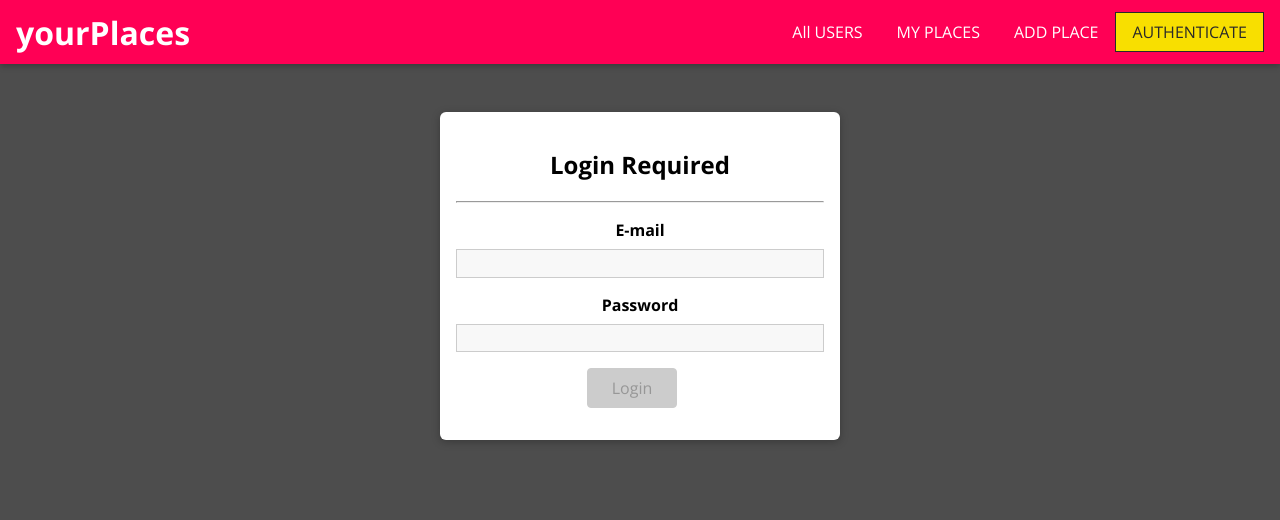
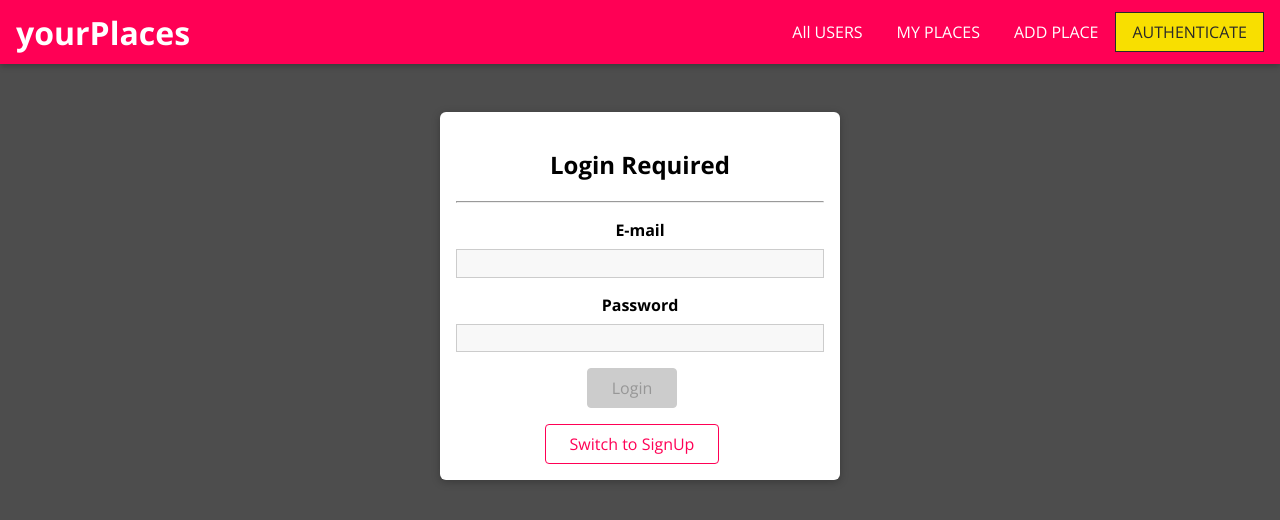
Before and after one commit to AdnanAhad/mernstackapp, a React (Create React App) app: page /auth in a window 1280 px wide. Shown: the top 520 px of the page. Built offline with nearby package versions, Linux system fonts and the light colour scheme.

Commit message:
switching from login to logout is completed

```diff
--- a/src/shared/hooks/form-hook.js
+++ b/src/shared/hooks/form-hook.js
@@ -6,6 +6,9 @@ const formReducer = (state, action) => {
     case "INPUT_CHANGE":
       let formIsValid = true;
       for (const inputId in state.inputs) {
+        if (!state.inputs[inputId]) {
+          continue;
+        }
         if (inputId === action.inputId) {
           formIsValid = formIsValid && action.isValid;
         } else {
--- a/src/users/pages/Auth.js
+++ b/src/users/pages/Auth.js
@@ -1,8 +1,9 @@
-import React from "react";
+import React, { useState } from "react";
 import "./Auth.css";
 import {
   VALIDATOR_EMAIL,
   VALIDATOR_MINLENGTH,
+  VALIDATOR_REQUIRE,
 } from "../../shared/util/validators";
 
 import Card from "../../shared/components/UIElements/Card";
@@ -11,7 +12,9 @@ import Input from "../../shared/components/FormElements/Input";
 import { useForm } from "../../shared/hooks/form-hook";
 
 const Auth = () => {
-  const [formState, inputHandler] = useForm({
+  const [isLogin, setIsLogin] = useState(true);
+
+  const [formState, inputHandler, setFormData] = useForm({
     email: {
       value: "",
       isValid: false,
@@ -27,11 +30,45 @@ const Auth = () => {
     console.log(formState.inputs);
   };
 
+  const switchModeHandler = () => {
+    if (!isLogin) {
+      setFormData(
+        { ...formState.inputs, name: undefined },
+        formState.inputs.email.inValid,
+        formState.inputs.password.isValid
+      );
+    } else {
+      setFormData(
+        {
+          ...formState.inputs,
+          name: {
+            value: "",
+            isValid: false,
+          },
+        },
+        false
+      );
+    }
+
+    setIsLogin((prevMode) => !prevMode);
+  };
+
   return (
     <Card className="authentication">
       <h2>Login Required</h2>
       <hr />
       <form onSubmit={authSubmitHandler}>
+        {!isLogin && (
+          <Input
+            id="name"
+            element="input"
+            type="text"
+            label="Your Name"
+            validators={[VALIDATOR_REQUIRE()]}
+            errorText="Please Enter a valid name"
+            onInput={inputHandler}
+          />
+        )}
         <Input
           id="email"
           element="input"
@@ -50,9 +87,105 @@ const Auth = () => {
           onInput={inputHandler}
           errorText="Please enter a valid password."
         />
-        <Button disabled={!formState.isValid}>Login</Button>
+        <Button disabled={!formState.isValid}>
+          {isLogin ? "Login" : "Signup"}
+        </Button>
       </form>
+      <Button inverse onClick={switchModeHandler}>
+        Switch to {isLogin ? "SignUp" : "Login"}
+      </Button>
     </Card>
   );
 };
 export default Auth;
+
+// my code for switching in between sign in and sign up
+
+// const [signupMode, setSignupMode] = useState(false);
+// const [signinMode, setSigninpMode] = useState(true);
+
+//   const switchToSignup = () => {
+//     setSignupMode((prev) => !prev);
+//     setSigninpMode((prev) => !prev);
+//     console.log("Switching To Signup");
+//   };
+//   const switchToLogin = (event) => {
+//     setSignupMode((prev) => !prev);
+//     setSigninpMode((prev) => !prev);
+//     console.log("Switching to Login");
+//   };
+
+//   return !signupMode ? (
+//     <Card className="authentication">
+//       <h2>Login Required</h2>
+//       <hr />
+//       <form onSubmit={authSubmitHandler}>
+//         <Input
+//           id="email"
+//           element="input"
+//           type="email"
+//           label="E-mail"
+//           validators={[VALIDATOR_EMAIL()]}
+//           onInput={inputHandler}
+//           errorText="Please enter a Valid email addrress."
+//         />
+//         <Input
+//           id="password"
+//           element="input"
+//           type="password"
+//           label="Password"
+//           validators={[VALIDATOR_MINLENGTH(5)]}
+//           onInput={inputHandler}
+//           errorText="Please enter a valid password."
+//         />
+//         <Button disabled={!formState.isValid}>Login</Button>
+//       </form>
+
+//       {/* my code starts here for signup */}
+
+//       <Button inverse onClick={switchToSignup}>
+//         New User
+//       </Button>
+//       {/* my code ends here for signup */}
+//     </Card>
+//   ) : (
+//     <Card className="authentication">
+//       <h2>Sign Up</h2>
+//       <hr />
+//       <form onSubmit={authSubmitHandler}>
+//         <Input
+//           id="name"
+//           element="input"
+//           type="text"
+//           label="Full Name"
+//           validators={[VALIDATOR_REQUIRE(), VALIDATOR_MINLENGTH(4)]}
+//           onInput={inputHandler}
+//           errorText="Please enter a valid username"
+//         />
+//         <Input
+//           id="email"
+//           element="input"
+//           type="email"
+//           label="E-mail"
+//           validators={[VALIDATOR_EMAIL()]}
+//           onInput={inputHandler}
+//           errorText="Please enter a Valid email addrress."
+//         />
+//         <Input
+//           id="password"
+//           element="input"
+//           type="password"
+//           label="Password"
+//           validators={[VALIDATOR_MINLENGTH(5)]}
+//           onInput={inputHandler}
+//           errorText="Please enter a valid password."
+//         />
+//         <Button disabled={!formState.isValid}>Sign Up</Button>
+//       </form>
+//       <Button inverse onClick={switchToLogin}>
+//         Sign In
+//       </Button>
+//     </Card>
+//   );
+// };
+// export default Auth;
```
